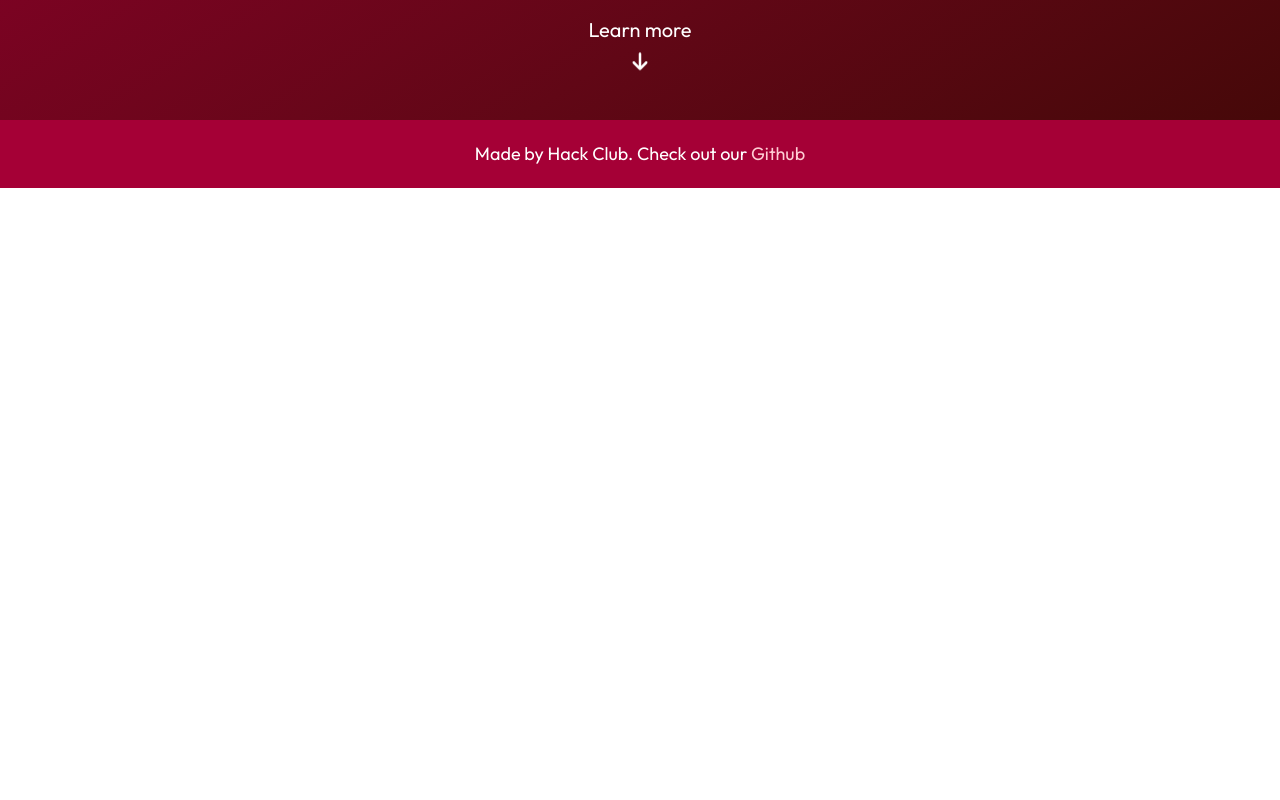
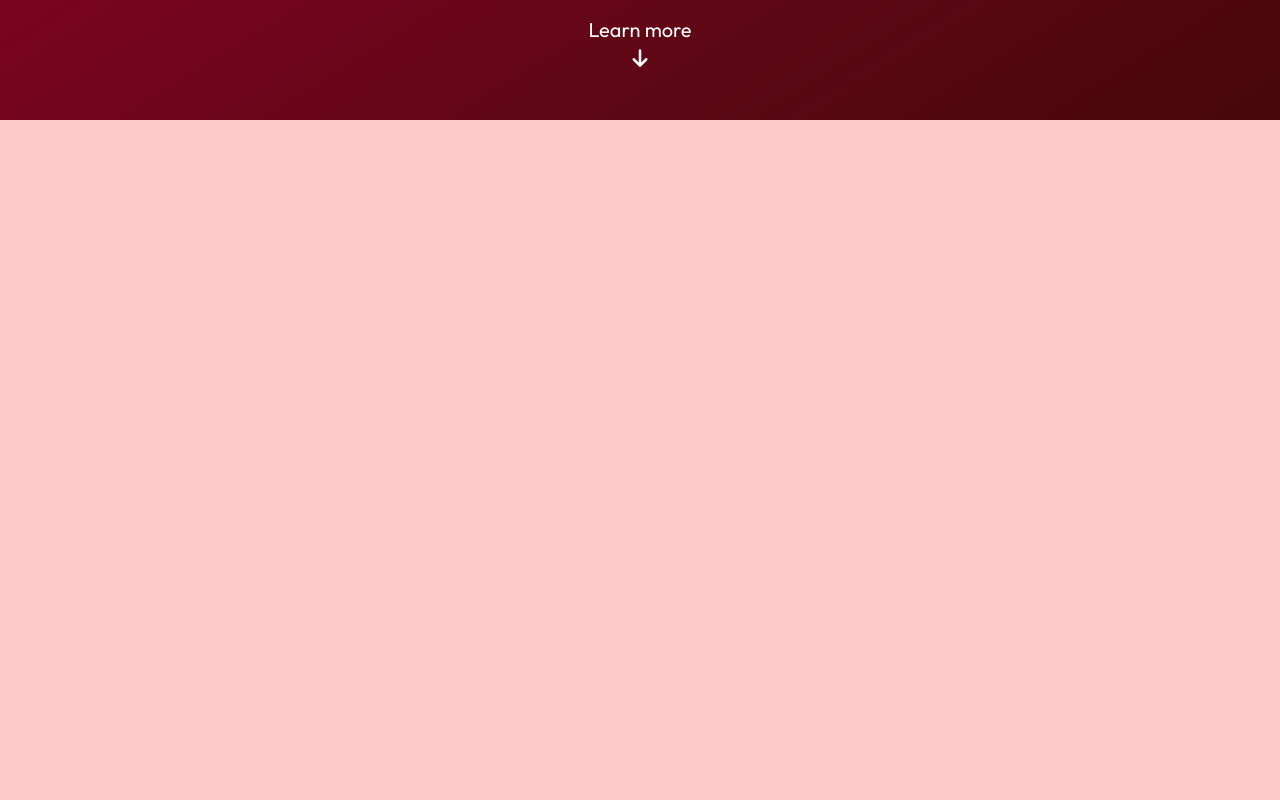
Before and after one commit to hackclub/aces, a Next.js app: page / in a window 1280 px wide. Shown: the part 680-1480 px from the top of the page. Before the commit the page ends 868 px from the top, so only its background shows below. Built offline with nearby package versions, Linux system fonts and the light colour scheme.

Commit message:
add red background section with centered container

```diff
--- a/src/pages/index.tsx
+++ b/src/pages/index.tsx
@@ -43,6 +43,11 @@ export default function Home() {
 				  </div>
 			  </div>
 		  </div>
+		  <div className={"bg-red-200"}>
+			  <div className="container mx-auto h-screen flex items-center md:p-0 p-5">
+
+			  </div>
+		  </div>
 	  </>
   );
 }
```
